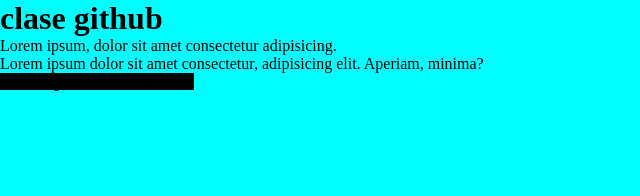
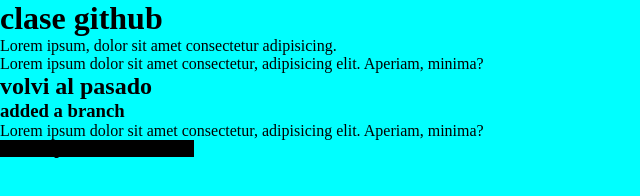
Before and after one commit to WinnieDobbie/camada16750, a plain HTML site: page index.html in a window 1280 px wide. Shown: the whole page, without its empty margins (0-640 px from the left). Drawn offline with Linux system fonts and the light colour scheme.

Commit message:
cambie de rama

```diff
--- a/index.html
+++ b/index.html
@@ -11,6 +11,9 @@
     <h1>clase github</h1>
     <p>Lorem ipsum, dolor sit amet consectetur adipisicing.</p>
     <p>Lorem ipsum dolor sit amet consectetur, adipisicing elit. Aperiam, minima?</p>
+    <h2>volvi al pasado</h2>
+    <h3>added a branch</h3>
+    <p>Lorem ipsum dolor sit amet consectetur, adipisicing elit. Aperiam, minima?</p>
     <strong>Lorem ipsum dolor sit amet.</strong>
 </body>
 </html>
```
